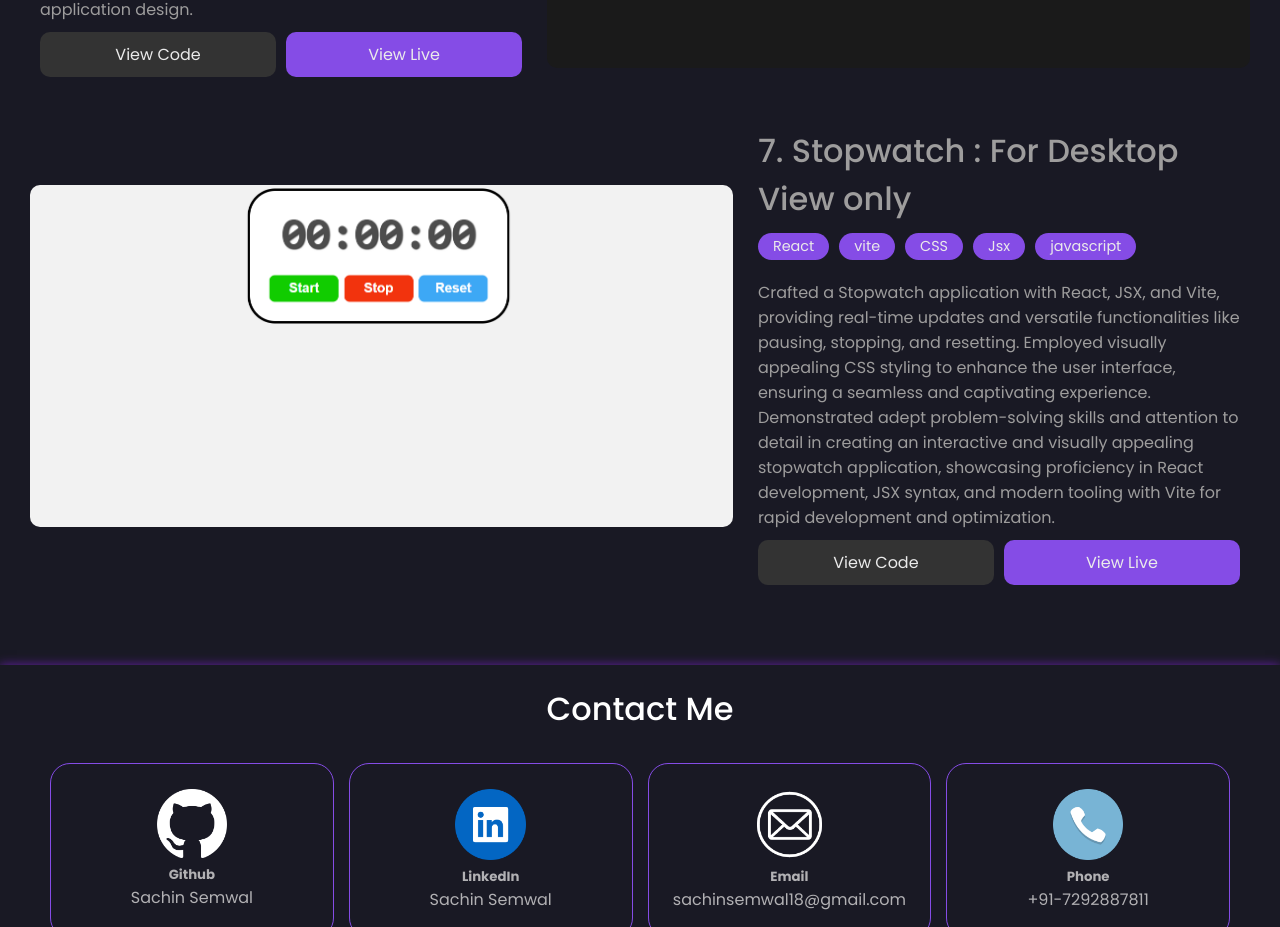
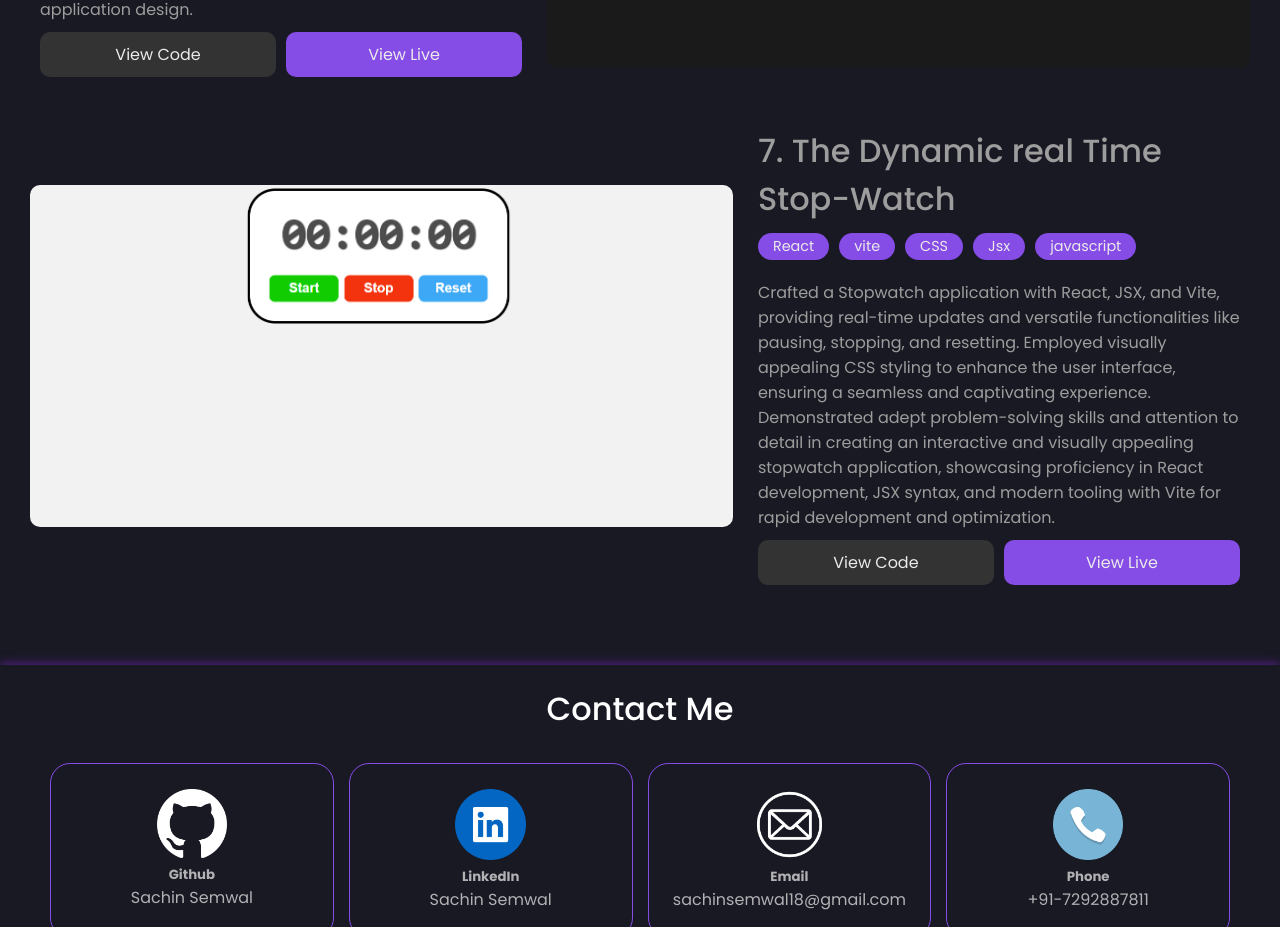
Before and after one commit to SachinSemwal007/portfolio, a React (Vite) app: page / in a window 1280 px wide. Shown: the part 5898-6825 px from the top of the page. Built offline with nearby package versions, Linux system fonts and the light colour scheme.

Commit message:
Updated Info

```diff
--- a/src/components/Projects/Projects.jsx
+++ b/src/components/Projects/Projects.jsx
@@ -62,7 +62,7 @@ const data = [
     },
     {
         img: StopWatch,
-        projectTitle: "Stopwatch : For Desktop View only",
+        projectTitle: "The Dynamic real Time Stop-Watch",
         techStack: ["React","vite", "CSS", "Jsx" , "javascript"],
         description: "Crafted a Stopwatch application with React, JSX, and Vite, providing real-time updates and versatile functionalities like pausing, stopping, and resetting. Employed visually appealing CSS styling to enhance the user interface, ensuring a seamless and captivating experience. Demonstrated adept problem-solving skills and attention to detail in creating an interactive and visually appealing stopwatch application, showcasing proficiency in React development, JSX syntax, and modern tooling with Vite for rapid development and optimization.",
         githubLink: "https://github.com/SachinSemwal007/StopWatch",
```
